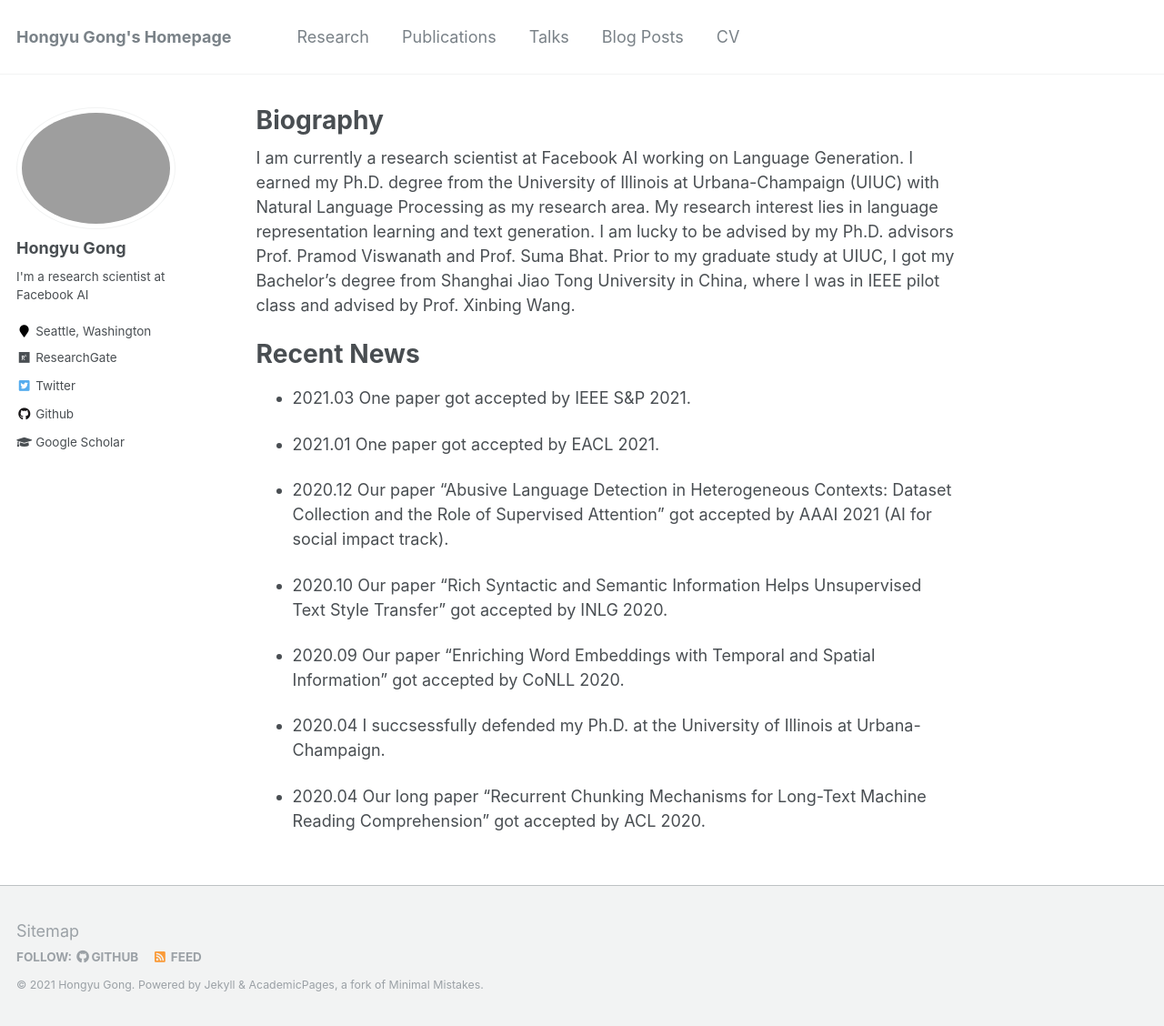
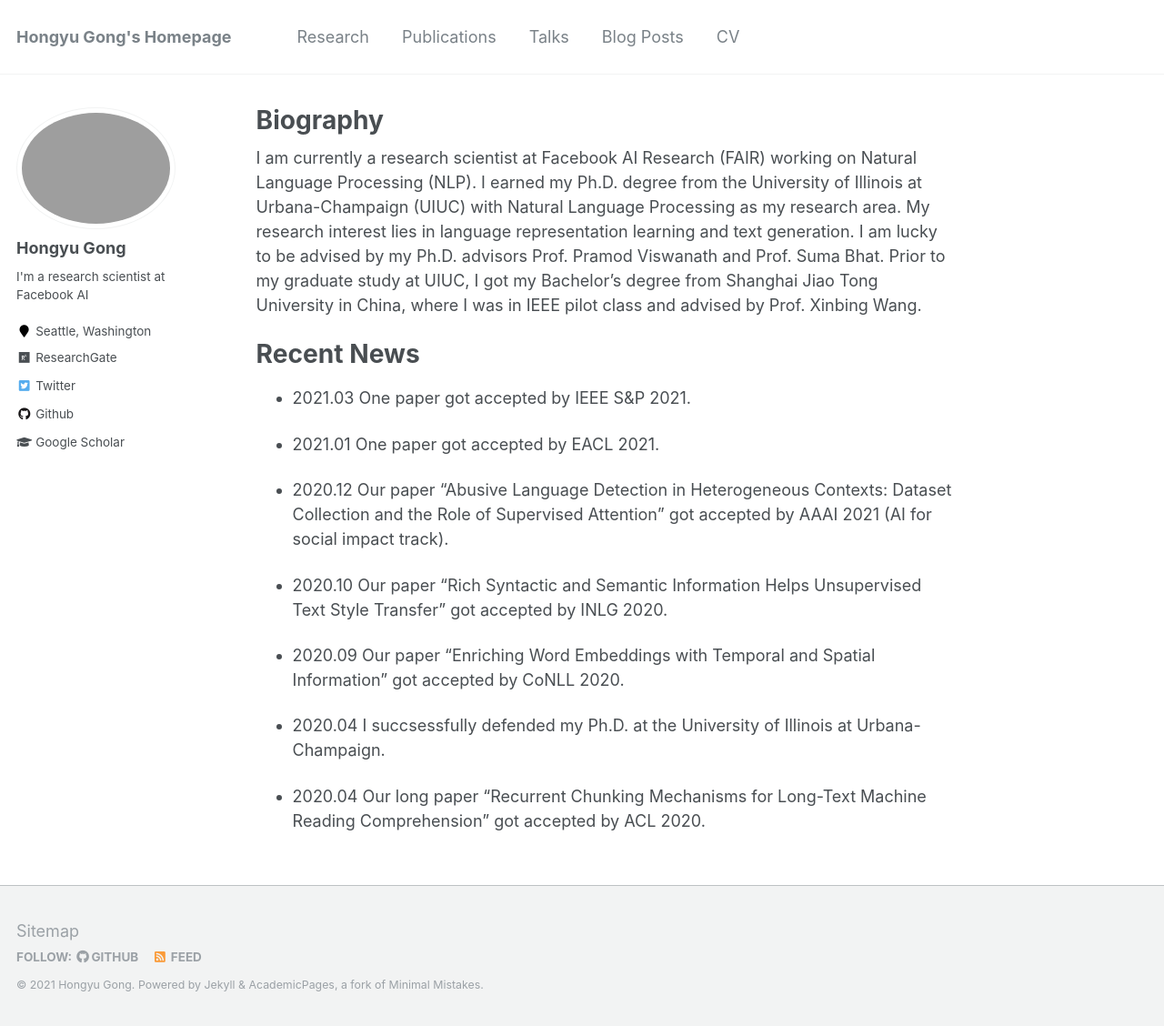
Before and after one commit to HongyuGong/HongyuGong.github.io, a Jekyll site: the page built from _pages/about.md, in a window 1280 px wide and 1128 px high. Shown: the whole window at 91% size. Built offline with Jekyll 4.4.1, drawn with Linux system fonts in a browser that asks for light colours.

Commit message:
Update about.md

```diff
--- a/_pages/about.md
+++ b/_pages/about.md
@@ -9,7 +9,7 @@ redirect_from:
 ---
 
 
-I am currently a research scientist at Facebook AI working on Language Generation. I earned my Ph.D. degree from the University of Illinois at Urbana-Champaign (UIUC) with Natural Language Processing as my research area. My research interest lies in language representation learning and text generation. I am lucky to be advised by my Ph.D. advisors Prof. Pramod Viswanath and Prof. Suma Bhat. Prior to my graduate study at UIUC, I got my Bachelor's degree from Shanghai Jiao Tong University in China, where I was in IEEE pilot class and advised by Prof. Xinbing Wang.
+I am currently a research scientist at Facebook AI Research (FAIR) working on Natural Language Processing (NLP). I earned my Ph.D. degree from the University of Illinois at Urbana-Champaign (UIUC) with Natural Language Processing as my research area. My research interest lies in language representation learning and text generation. I am lucky to be advised by my Ph.D. advisors Prof. Pramod Viswanath and Prof. Suma Bhat. Prior to my graduate study at UIUC, I got my Bachelor's degree from Shanghai Jiao Tong University in China, where I was in IEEE pilot class and advised by Prof. Xinbing Wang.
 
 Recent News
 ======
```
